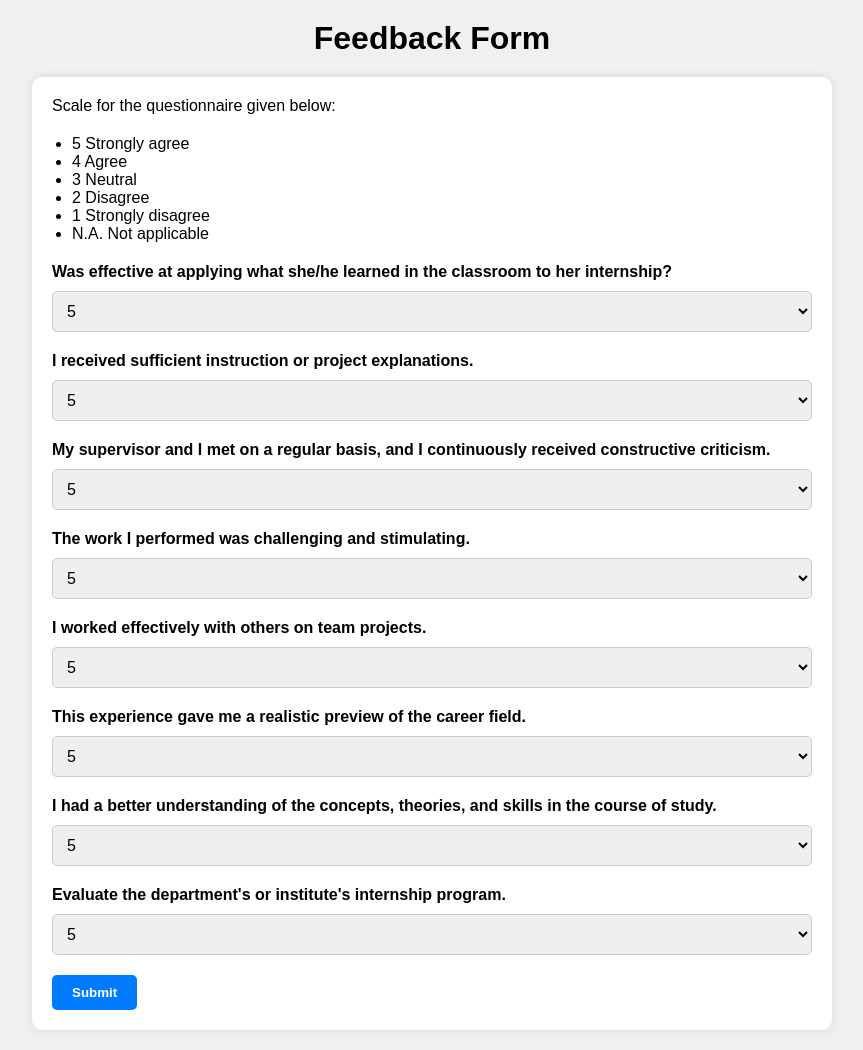
After one commit to Kaustubh01/Internship, a Flask app: page /feedback-form/1 in a window 1280 px wide. The commit adds this page. Shown: the whole page, without its empty margins (208-1071 px from the left). Run offline with Flask 3, Linux system fonts and the light colour scheme.

Commit message:
Intership report and feedback forms added and functionality to update respective submit fields according to the status in internship table

```diff
--- a/app.py
+++ b/app.py
@@ -1,5 +1,6 @@
 from flask import Flask, redirect, url_for, request, render_template, session
-from database import Student,init_app, add_internship,get_student,  get_internships_organizations, update_password, authenticate_student, check_registration, get_all_internships, get_student_name, set_internship_status
+from datetime import datetime
+from database import Student,init_app, add_internship,get_student,  get_internships_organizations, update_password, authenticate_student, check_registration, get_all_internships, get_student_name,set_internship_report,set_internship_feedback, set_internship_status,update_internship_feedback_status,update_internship_report_status
 
 app = Flask(__name__)
 app.secret_key = 'your_secret_key_here'
@@ -107,10 +108,15 @@ def dashboard():
     for internship in internships:
         data.append({
             "status":internship.status =="Approved",
-            "internship":internship
+            "internship":internship,
+            "is_completed":internship.end_date >=datetime.now().date(),
+            "has_report":internship.report == 'submitted',
+            "has_feeback":internship.feedback == 'submitted'
         })
     student_name = session.get('student')
     first_name = student_name.split()[1].lower().capitalize()
+
+
     return render_template('dashboard.html', student_name = first_name,data = data)
 
 
@@ -136,6 +142,66 @@ def add_new_internship():
         return redirect(url_for('dashboard'))
     return render_template('request_internship.html',days = days)
 
+@app.route('/upload_offer_letter', methods=['GET', 'POST'])
+def upload_file():
+    if request.method == 'POST':
+        uploaded_file = request.files['file']
+        if uploaded_file:
+            file_path = f"uploads/{uploaded_file.filename}"
+            uploaded_file.save(file_path)
+            return f"File '{uploaded_file.filename}' has been uploaded successfully!"
+
+    return render_template('upload.html')
+
+@app.route('/report-form/<int:internship_id>', methods=['GET', 'POST'])
+def report_form(internship_id):
+    id = internship_id
+    if request.method == 'POST':
+
+        session['internship_id'] = id
+
+        mobile = request.form['mobile']
+        email = request.form['email']
+        role = request.form['role']
+        employer_email = request.form['employerEmail']
+        supervisor_name = request.form['supervisorName']
+        supervisor_email = request.form['supervisorEmail']
+        supervisor_contact = request.form['supervisorContact']
+        project_title = request.form['projectTitle']
+        work_done = request.form['workDone']
+        resources = request.form['resources']
+        learnings = request.form['learnings']
+        set_internship_report(id=id, std_mobile=mobile,std_email=email,roll_as_intern=role,emp_email=employer_email,supervisor_name=supervisor_name, supervisor_email=supervisor_email, supervisor_phone=supervisor_contact,project_title=project_title,project_desc=work_done, resources=resources, learnings=learnings)
+
+        update_internship_report_status(id)
+
+        return redirect(url_for('dashboard'))
+
+    return render_template('reportInput.html',id = id)
+
+@app.route('/feedback-form/<int:internship_id>', methods=['GET','POST'])
+def feedback_form(internship_id):
+    id = internship_id
+    if request.method == 'POST':
+
+        session['internship_id'] = id
+
+        q1 = request.form['q1']
+        q2 = request.form['q2']
+        q3 = request.form['q3']
+        q4 = request.form['q4']
+        q5 = request.form['q5']
+        q6 = request.form['q6']
+        q7 = request.form['q7']
+        q8 = request.form['q8']
+
+        set_internship_feedback(id=id, question_1=q1, question_2=q2, question_3=q3, question_4=q4, question_5=q5,question_6=q6,question_7=q7, question_8=q8)
+
+        update_internship_feedback_status(id)
+
+        return redirect(url_for('dashboard'))
+    return render_template('feedbackInput.html', id =id)
+
 @app.route('/logout')
 def logout():
     session.clear()
--- /dev/null
+++ b/static/feedbackInput.css
@@ -0,0 +1,93 @@
+* {
+    margin: 0;
+    padding: 0;
+    box-sizing: border-box;
+}
+
+body {
+    font-family: Arial, sans-serif;
+    background-color: #f0f0f0;
+    padding: 20px;
+}
+
+.title {
+    text-align: center;
+    margin-bottom: 20px;
+}
+
+h1 {
+    text-align: center;
+    margin-bottom: 20px;
+}
+
+form {
+    max-width: 800px;
+    margin: 0 auto;
+    background-color: #fff;
+    padding: 20px;
+    border-radius: 10px;
+    box-shadow: 0 0 10px rgba(0, 0, 0, 0.1);
+}
+
+label {
+    display: block;
+    margin-bottom: 10px;
+    font-weight: bold;
+}
+
+input[type="text"],
+input[type="date"],
+input[type="number"],
+input[type="tel"],
+input[type="email"],
+select,
+textarea,
+input[type="file"] {
+    width: 100%;
+    padding: 10px;
+    margin-bottom: 20px;
+    border: 1px solid #ccc;
+    border-radius: 5px;
+    font-size: 16px;
+}
+
+textarea {
+    resize: vertical;
+}
+
+input[type="submit"] {
+    background-color: #007bff;
+    color: #fff;
+    padding: 10px 20px;
+    border: none;
+    border-radius: 5px;
+    font-weight: bold;
+    cursor: pointer;
+}
+
+fieldset {
+    border: 1px solid #ccc;
+    border-radius: 5px;
+    padding: 10px;
+    margin-bottom: 20px;
+}
+
+legend {
+    font-weight: bold;
+}
+
+ul{
+    margin: 20px;
+}
+
+input[type="number"]::-webkit-inner-spin-button,
+input[type="number"]::-webkit-outer-spin-button {
+    -webkit-appearance: none;
+    margin: 0;
+}
+
+@media (max-width: 768px) {
+    form {
+        padding: 10px;
+    }
+}
--- /dev/null
+++ b/templates/feedbackInput.html
@@ -0,0 +1,108 @@
+<!DOCTYPE html>
+<html lang="en">
+<head>
+    <meta charset="UTF-8">
+    <meta name="viewport" content="width=device-width, initial-scale=1.0">
+    <link rel="stylesheet" href="{{ url_for('static', filename='feedbackInput.css') }}">
+    <title>Feedback Form</title>
+</head>
+<body>
+    <h1>Feedback Form</h1>
+
+    <form action="{{ url_for('feedback_form', internship_id = id) }}" method="post">
+
+        <p>Scale for the questionnaire given below:</p>
+        <ul>
+            <li>5 Strongly agree</li>
+            <li>4 Agree</li>
+            <li>3 Neutral</li>
+            <li>2 Disagree</li>
+            <li>1 Strongly disagree</li>
+            <li>N.A. Not applicable</li>
+        </ul>
+
+        <label for="q1">Was effective at applying what she/he learned in the classroom to her internship?</label>
+        <select id="q1" name="q1" required>
+            <option value="5">5</option>
+            <option value="4">4</option>
+            <option value="3">3</option>
+            <option value="2">2</option>
+            <option value="1">1</option>
+            <option value="NA">NA</option>
+        </select><br>
+
+        <label for="q2">I received sufficient instruction or project explanations.</label>
+        <select id="q2" name="q2" required>
+            <option value="5">5</option>
+            <option value="4">4</option>
+            <option value="3">3</option>
+            <option value="2">2</option>
+            <option value="1">1</option>
+            <option value="NA">NA</option>
+        </select><br>
+
+        <label for="q3">My supervisor and I met on a regular basis, and I continuously received constructive criticism.</label>
+        <select id="q3" name="q3" required>
+            <option value="5">5</option>
+            <option value="4">4</option>
+            <option value="3">3</option>
+            <option value="2">2</option>
+            <option value="1">1</option>
+            <option value="NA">NA</option>
+        </select><br>
+
+        <label for="q4">The work I performed was challenging and stimulating.</label>
+        <select id="q4" name="q4" required>
+            <option value="5">5</option>
+            <option value="4">4</option>
+            <option value="3">3</option>
+            <option value="2">2</option>
+            <option value="1">1</option>
+            <option value="NA">NA</option>
+        </select><br>
+
+        <label for="q5">I worked effectively with others on team projects.</label>
+        <select id="q5" name="q5" required>
+            <option value="5">5</option>
+            <option value="4">4</option>
+            <option value="3">3</option>
+            <option value="2">2</option>
+            <option value="1">1</option>
+            <option value="NA">NA</option>
+        </select><br>
+
+        <label for="q6">This experience gave me a realistic preview of the career field.</label>
+        <select id="q6" name="q6" required>
+            <option value="5">5</option>
+            <option value="4">4</option>
+            <option value="3">3</option>
+            <option value="2">2</option>
+            <option value="1">1</option>
+            <option value="NA">NA</option>
+        </select><br>
+
+        <label for="q7">I had a better understanding of the concepts, theories, and skills in the course of study.</label>
+        <select id="q7" name="q7" required>
+            <option value="5">5</option>
+            <option value="4">4</option>
+            <option value="3">3</option>
+            <option value="2">2</option>
+            <option value="1">1</option>
+            <option value="NA">NA</option>
+        </select><br>
+
+        <label for="q8">Evaluate the department's or institute's internship program.</label>
+        <select id="q8" name="q8" required>
+            <option value="5">5</option>
+            <option value="4">4</option>
+            <option value="3">3</option>
+            <option value="2">2</option>
+            <option value="1">1</option>
+            <option value="NA">NA</option>
+        </select><br>
+
+
+        <input type="submit" value="Submit">
+    </form>
+</body>
+</html>
```
Also changed, not shown: database.py (+50 -2 lines), static/reportInput.css (added, +85 -0 lines), static/upload.css (added, +50 -0 lines), templates/dashboard.html (+18 -2 lines), templates/reportInput.html (added, +54 -0 lines), templates/upload.html (added, +20 -0 lines).
